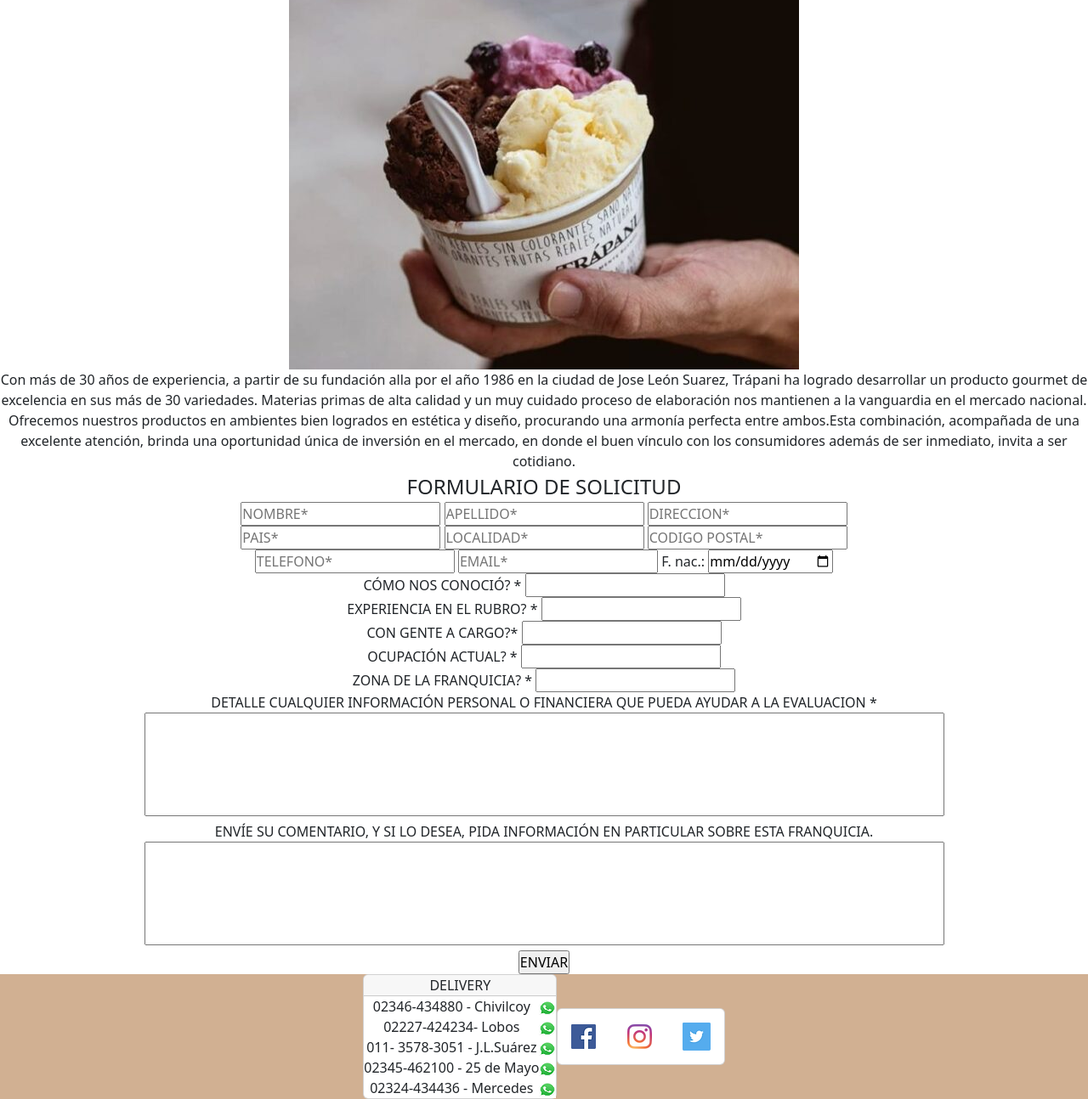
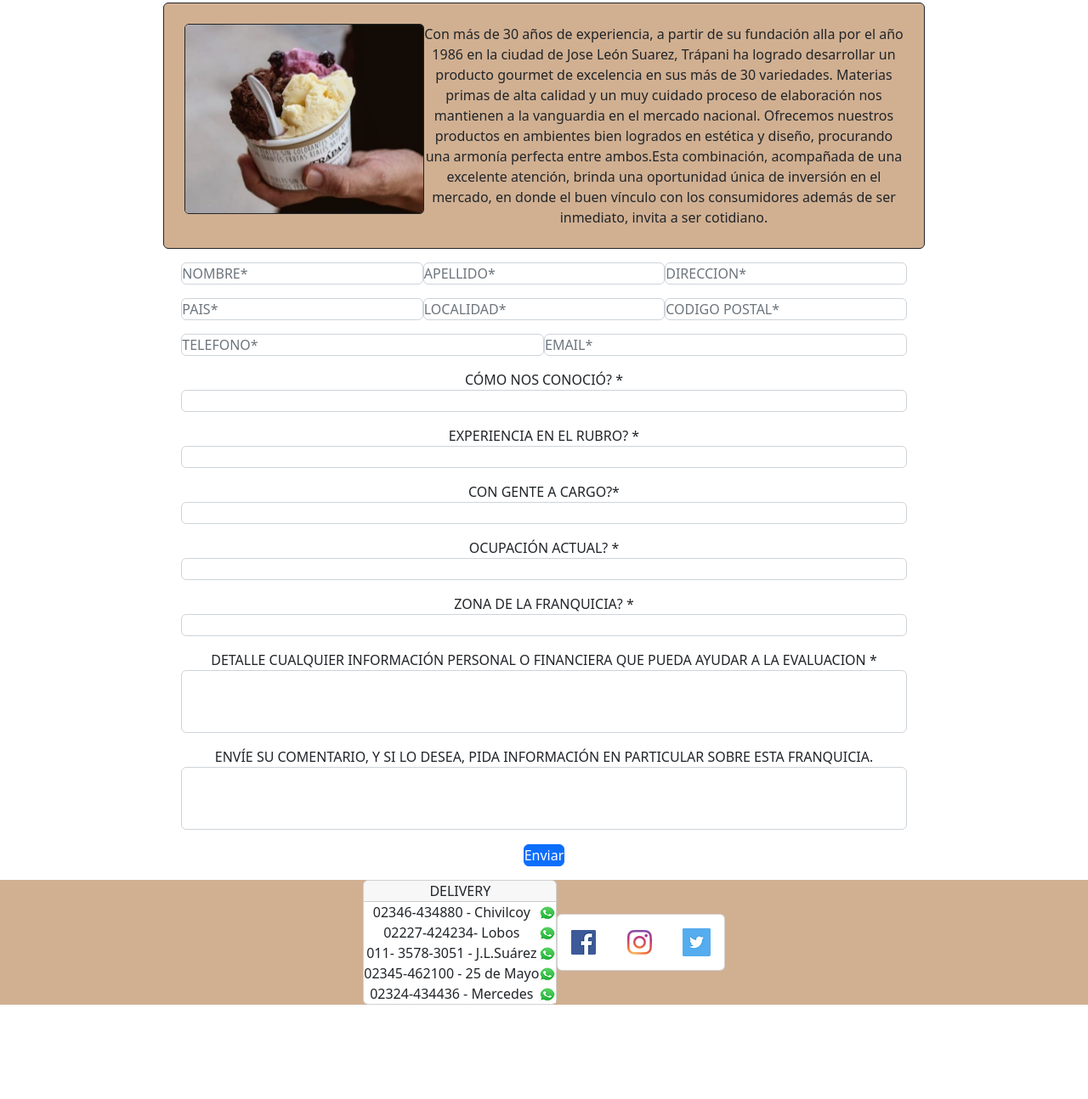
Before and after one commit to Santiago-Musso/Coderhouse, a website: page pages/franquicias.html in a window 1280 px wide. Shown: the part 187-1481 px from the top of the page at 85% size. After the commit the page ends 1370 px from the top, so only its background shows below. Drawn offline with nearby package versions, Linux system fonts and the light colour scheme.

Commit message:
Bootstrap franquicia y contacto

```diff
--- a/pages/franquicias.html
+++ b/pages/franquicias.html
@@ -50,72 +50,76 @@
                     <a class="navbar-brand p-1" href="../pages/locales.html">LOCALES</a>
                     <a class="navbar-brand p-1" href="../pages/contacto.html">CONTACTO</a>
                     <a class="navbar-brand p-1" href="../pages/franquicias.html">FRANQUICIAS</a>
-                    <a class="navbar-brand p-1" href="../pages/tienda.html">TIENDA</a>
                 </div>
             </div>
         </nav>
     </header>
 
-    <section class="franquicia"><!-- Ya tiene flexbox -->
-        <div class="franquicia__contenedor--card">
-            <img src="../images/franquicia-helado.jpg" alt="Pote de helado">
-            <p class="formulario__contenedor__parrafo">
+    <section class="row justify-content-center align-items-center">
+        <div class="card m-3 p-4 border-dark bg-marron container-lg" style="max-width: 70vw;">
+            <div class="row justify-content-center">
+              <div class="col-8 col-xl-4">
+                <img src="../images/franquicia-helado.jpg" class="card-img imagenFranquicia border border-dark img-fluid" alt="Pote de helado">
+              </div>
+              <div class="col-8 col-xl-8">
+                <div class="card-body">
+                    <p class="card-text">
                         Con más de 30 años de experiencia, a partir de su fundación alla por el año 1986 en la ciudad de Jose León Suarez, Trápani ha logrado desarrollar un producto gourmet de excelencia en sus más de 30 variedades. Materias primas de alta calidad y un muy cuidado proceso de elaboración nos mantienen a la vanguardia en el mercado nacional.
                         Ofrecemos nuestros productos en ambientes bien logrados en estética y diseño, procurando una armonía perfecta entre ambos.Esta combinación, acompañada de una excelente atención, brinda una oportunidad única de inversión en el mercado, en donde el buen vínculo con los consumidores además de ser inmediato, invita a ser cotidiano.
                     </p>
                 </div>
-        <div >
-            <fieldset id="fieldsetFranquicia">
-                <legend>FORMULARIO DE SOLICITUD</legend>
-                <div class="franquicia__contenedor">
-                    <div class="franquicia__contenedor__fila">
-                        <input class="franquicia__contenedor__fila__input" type="text" placeholder="NOMBRE*">
-                        <input class="franquicia__contenedor__fila__input" type="text" placeholder="APELLIDO*">
-                        <input class="franquicia__contenedor__fila__input" type="text" placeholder="DIRECCION*">
               </div>
-                    <div class="franquicia__contenedor__fila">
-                        <input class="franquicia__contenedor__fila__input" type="text" placeholder="PAIS*">
-                        <input class="franquicia__contenedor__fila__input" type="text" placeholder="LOCALIDAD*">
-                        <input class="franquicia__contenedor__fila__input" type="text" placeholder="CODIGO POSTAL*">
             </div>
-                    <div class="franquicia__contenedor__fila">
-                        <input class="franquicia__contenedor__fila__input" type="text" placeholder="TELEFONO*">
-                        <input class="franquicia__contenedor__fila__input" type="email" placeholder="EMAIL*">
-                        <label for="fecha_nac">F. nac.:</label>
-                        <input class="franquicia__contenedor__fila__input --ancho" id="fecha_nac" type="date">
         </div>
-                    <div class="franquicia__contenedor__fila1">
+        <div class="row">
+            <form class="row justify-content-center align-items-center">
+                <div class="col-8 d-lg-flex">
+                    <input class="form-control mb-3" type="text" placeholder="NOMBRE*" required>
+                    <input class="form-control mb-3" type="text" placeholder="APELLIDO*" required>
+                    <input class="form-control mb-3" type="text" placeholder="DIRECCION*" required>
+                </div>
+                <div class="col-8 d-lg-flex">
+                    <input class="form-control mb-3" type="text" placeholder="PAIS*" required>
+                    <input class="form-control mb-3" type="text" placeholder="LOCALIDAD*" required>
+                    <input class="form-control mb-3" type="text" placeholder="CODIGO POSTAL*" required>
+                </div>
+                <div class="col-8 d-lg-flex">
+                    <input class="form-control mb-3" type="text" placeholder="TELEFONO*" required>
+                    <input class="form-control mb-3" type="email" placeholder="EMAIL*" required>
+                </div>
+                <div class="col-8 mb-3">
                     <label for="conocio">CÓMO NOS CONOCIÓ? *</label>
-                        <input type="text" id="conocio" class="franquicia__contenedor__fila1__input">
+                    <input type="text" id="conocio" class="form-control" required>
                 </div>
-                    <div class="franquicia__contenedor__fila1">
+                <div class="col-8 mb-3">
                     <label for="experiencia">EXPERIENCIA EN EL RUBRO? *</label>
-                        <input type="text" id="experiencia" class="franquicia__contenedor__fila1__input">
+                    <input type="text" id="experiencia" class="form-control" required>
                 </div>
-                    <div class="franquicia__contenedor__fila1">
+                <div class="col-8 mb-3">
                     <label for="gente">CON GENTE A CARGO?*</label>
-                        <input type="text" id="gente" class="franquicia__contenedor__fila1__input">
+                    <input type="text" id="gente" class="form-control" required>
                 </div>
 
-                    <div class="franquicia__contenedor__fila1">
+                <div class="col-8 mb-3">
                     <label for="ocupacion">OCUPACIÓN ACTUAL? *</label>
-                        <input type="text" id="ocupacion" class="franquicia__contenedor__fila1__input">
+                    <input type="text" id="ocupacion" class="form-control" required>
                 </div>
-                    <div class="franquicia__contenedor__fila1">
+                <div class="col-8 mb-3">
                     <label for="zona">ZONA DE LA FRANQUICIA? *</label>
-                        <input type="text" id="zona" class="franquicia__contenedor__fila1__input">
+                    <input type="text" id="zona" class="form-control" required>
                 </div>
-                    <div class="franquicia__contenedor__fila2">
+                <div class="col-8 mb-3">
                     <label for="informacion">DETALLE CUALQUIER INFORMACIÓN PERSONAL O FINANCIERA QUE PUEDA AYUDAR A LA EVALUACION *</label>
-                        <textarea id="informacion" cols="100%" rows="5" style="resize: none;"></textarea>
+                    <textarea class="form-control" id="exampleFormControlTextarea1" rows="3" style="resize: none;" required></textarea>
                 </div>
-                    <div class="franquicia__contenedor__fila2">
+                <div class="col-8 mb-3">
                     <label for="comentario">ENVÍE SU COMENTARIO, Y SI LO DESEA, PIDA INFORMACIÓN EN PARTICULAR SOBRE ESTA FRANQUICIA.</label>
-                        <textarea id="comentario" cols="100%" rows="5" style="resize: none;"></textarea>
+                    <textarea class="form-control" id="exampleFormControlTextarea1" rows="3" style="resize: none;" required></textarea>
                 </div>
-                    <input type="button" id="enviarForm" value="ENVIAR">
+                <div class="col-8 mb-3">
+                    <button type="submit" class="btn btn-primary">Enviar</button>
                 </div>
-            </fieldset>
+            </form>
         </div>
     </section>
 
```
Also changed, not shown: pages/contacto.html (+30 -26 lines). Lines whose indentation alone changed are shown as unchanged.
